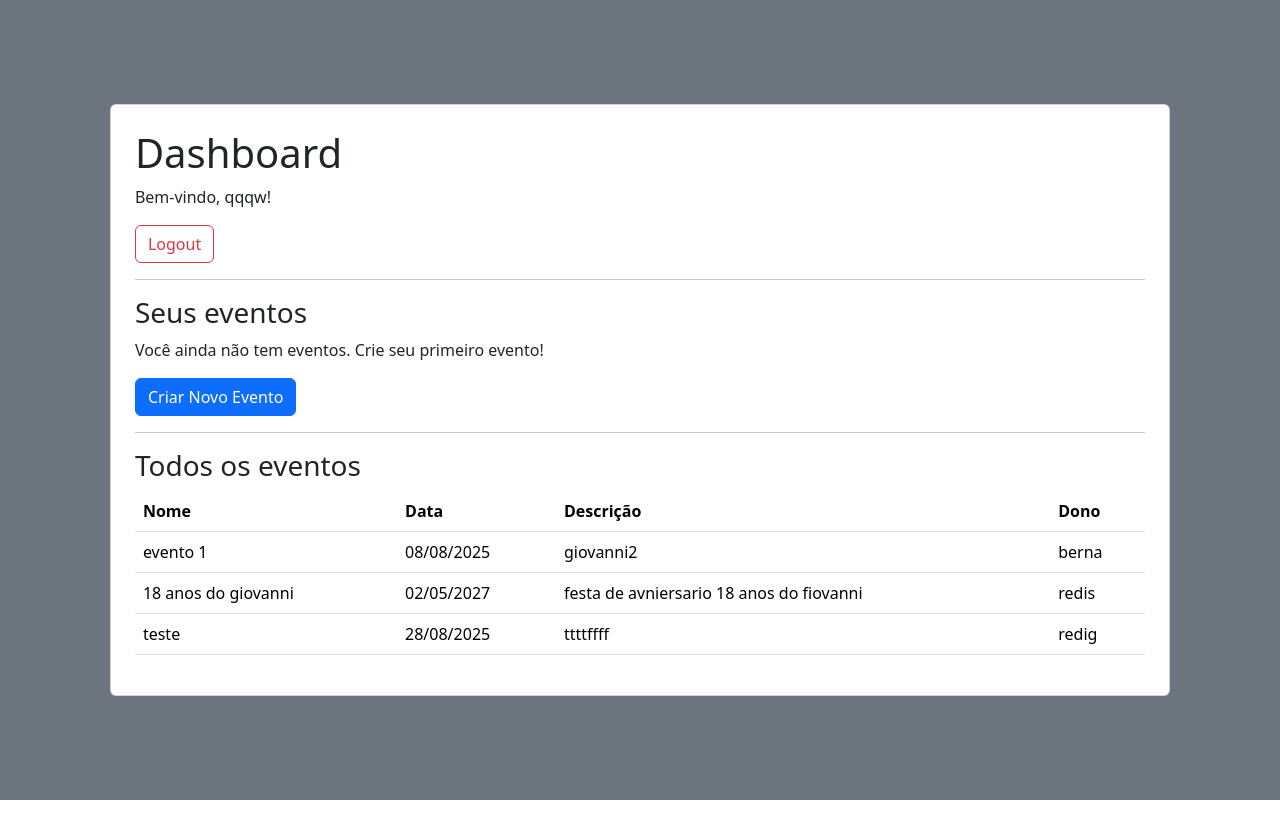
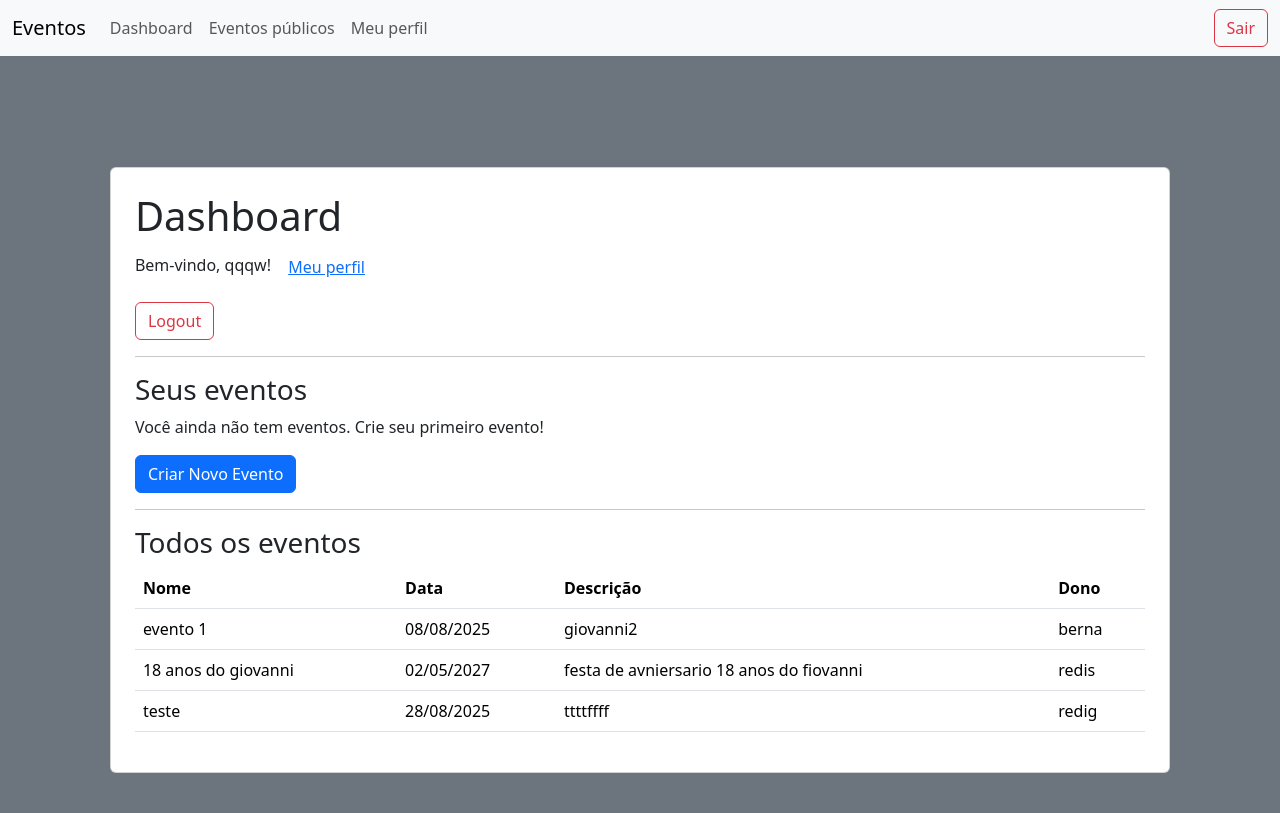
Before and after one commit to luizredig/topicos-especiais-de-software, a Flask app: page /dashboard in a window 1280 px wide. Shown: the top 813 px of the page. Run offline with Flask 3, Linux system fonts and the light colour scheme; a user stored in the database is signed in.

Commit message:
feat: adiciona página de perfil e navbar

```diff
--- a/aula-08/gerenciador-de-eventos-flask/main.py
+++ b/aula-08/gerenciador-de-eventos-flask/main.py
@@ -132,6 +132,12 @@ def events():
     eventos = Evento.query.all()
     return render_template('events.html', eventos=eventos)
 
+@app.route('/perfil')
+@login_required
+def perfil():
+    meus_eventos = Evento.query.filter_by(id_usuario=current_user.id).all()
+    return render_template('perfil.html', usuario=current_user.username, eventos=meus_eventos)
+
 if __name__ == '__main__':
     with app.app_context():
         db.create_all()
--- a/aula-08/gerenciador-de-eventos-flask/templates/base.html
+++ b/aula-08/gerenciador-de-eventos-flask/templates/base.html
@@ -1,20 +1,24 @@
 <!DOCTYPE html>
 <html lang="en">
-<head>
-    <meta charset="UTF-8">
-    <title>
-        {% block titulo %}
-            titulo padrao
-        {% endblock %}
-    </title>
-    <link href="https://cdn.jsdelivr.net/npm/bootstrap@5.3.3/dist/css/bootstrap.min.css" rel="stylesheet" integrity="sha384-QWTKZyjpPEjISv5WaRU9OFeRpok6YctnYmDr5pNlyT2bRjXh0JMhjY6hW+ALEwIH" crossorigin="anonymous">
-</head>
-<body class="bg-secondary">
+  <head>
+    <meta charset="UTF-8" />
+    <title>{% block titulo %} titulo padrao {% endblock %}</title>
+    <link
+      href="https://cdn.jsdelivr.net/npm/bootstrap@5.3.3/dist/css/bootstrap.min.css"
+      rel="stylesheet"
+      integrity="sha384-QWTKZyjpPEjISv5WaRU9OFeRpok6YctnYmDr5pNlyT2bRjXh0JMhjY6hW+ALEwIH"
+      crossorigin="anonymous"
+    />
+  </head>
+  <body class="bg-secondary">
+    {% if current_user.is_authenticated %} {% include 'navbar.html' %}
+    <div style="height: 70px"></div>
+    {% endif %} {% block body %} body padrao {% endblock %}
 
-    {% block body %}
-        body padrao
-    {% endblock %}
-
-    <script src="https://cdn.jsdelivr.net/npm/bootstrap@5.3.3/dist/js/bootstrap.bundle.min.js" integrity="sha384-YvpcrYf0tY3lHB60NNkmXc5s9fDVZLESaAA55NDzOxhy9GkcIdslK1eN7N6jIeHz" crossorigin="anonymous"></script>
-</body>
+    <script
+      src="https://cdn.jsdelivr.net/npm/bootstrap@5.3.3/dist/js/bootstrap.bundle.min.js"
+      integrity="sha384-YvpcrYf0tY3lHB60NNkmXc5s9fDVZLESaAA55NDzOxhy9GkcIdslK1eN7N6jIeHz"
+      crossorigin="anonymous"
+    ></script>
+  </body>
 </html>
--- a/aula-08/gerenciador-de-eventos-flask/templates/dashboard.html
+++ b/aula-08/gerenciador-de-eventos-flask/templates/dashboard.html
@@ -3,7 +3,10 @@ body %}
 <div class="container vh-100 d-flex justify-content-center align-items-center">
   <div class="card p-4" style="width: 100%; max-width: 95%">
     <h1>Dashboard</h1>
-    <p>Bem-vindo, {{ current_user.username }}!</p>
+    <p>
+      Bem-vindo, {{ current_user.username }}!
+      <a href="{{ url_for('perfil') }}" class="btn btn-link">Meu perfil</a>
+    </p>
     <a href="{{ url_for('logout') }}"
       ><button type="button" class="btn btn-outline-danger">Logout</button></a
     >
--- a/aula-08/gerenciador-de-eventos-flask/templates/events.html
+++ b/aula-08/gerenciador-de-eventos-flask/templates/events.html
@@ -10,6 +10,9 @@ block body %}
       {% if current_user.is_authenticated %}
       <a href="{{ url_for('dashboard') }}" class="btn btn-primary"
         >Ir para o dashboard</a
+      >
+      <a href="{{ url_for('perfil') }}" class="btn btn-outline-primary ms-2"
+        >Meu perfil</a
       >
       {% endif %}
     </p>
--- a/aula-08/gerenciador-de-eventos-flask/templates/navbar.html
+++ b/aula-08/gerenciador-de-eventos-flask/templates/navbar.html
@@ -1,3 +1,36 @@
-<a href="{{ url_for('index') }}">Home</a>
-<a href="{{ url_for('perfilDoUsuario', usuario='jose') }}">Perfil do joao</a>
-<a href="/perfil/maria">Perfil da maria</a>
+<nav class="navbar navbar-expand-lg bg-body-tertiary fixed-top w-100">
+  <div class="container-fluid">
+    <a class="navbar-brand" href="{{ url_for('home') }}">Eventos</a>
+    <button
+      class="navbar-toggler"
+      type="button"
+      data-bs-toggle="collapse"
+      data-bs-target="#navbarSupportedContent"
+      aria-controls="navbarSupportedContent"
+      aria-expanded="false"
+      aria-label="Toggle navigation"
+    >
+      <span class="navbar-toggler-icon"></span>
+    </button>
+    <div class="collapse navbar-collapse" id="navbarSupportedContent">
+      <ul class="navbar-nav me-auto mb-2 mb-lg-0">
+        <li class="nav-item">
+          <a class="nav-link" href="{{ url_for('dashboard') }}">Dashboard</a>
+        </li>
+        <li class="nav-item">
+          <a class="nav-link" href="{{ url_for('events') }}"
+            >Eventos públicos</a
+          >
+        </li>
+        <li class="nav-item">
+          <a class="nav-link" href="{{ url_for('perfil') }}">Meu perfil</a>
+        </li>
+      </ul>
+      <div class="d-flex" role="search">
+        <a href="{{ url_for('logout') }}" class="btn btn-outline-danger"
+          >Sair</a
+        >
+      </div>
+    </div>
+  </div>
+</nav>
```
Also changed, not shown: aula-08/gerenciador-de-eventos-flask/templates/perfil.html (+52 -19 lines).
